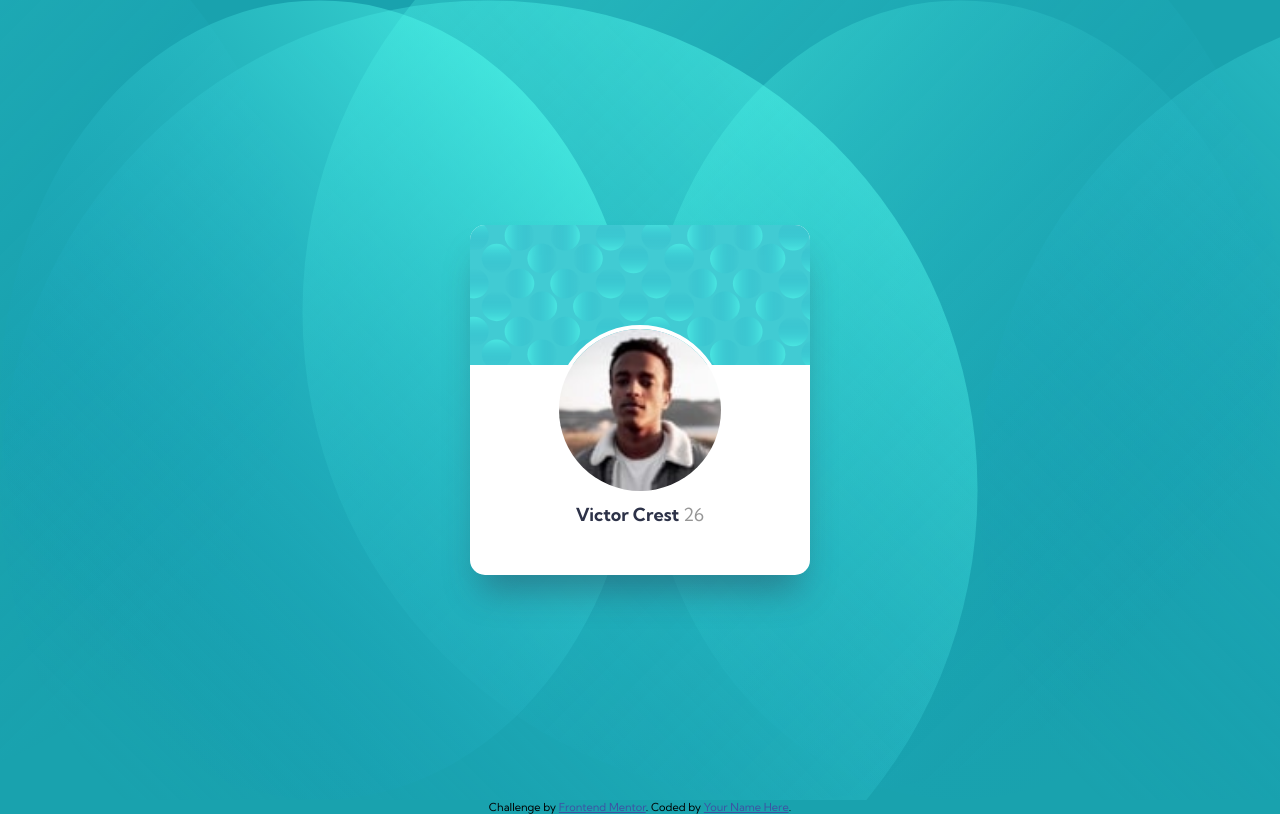
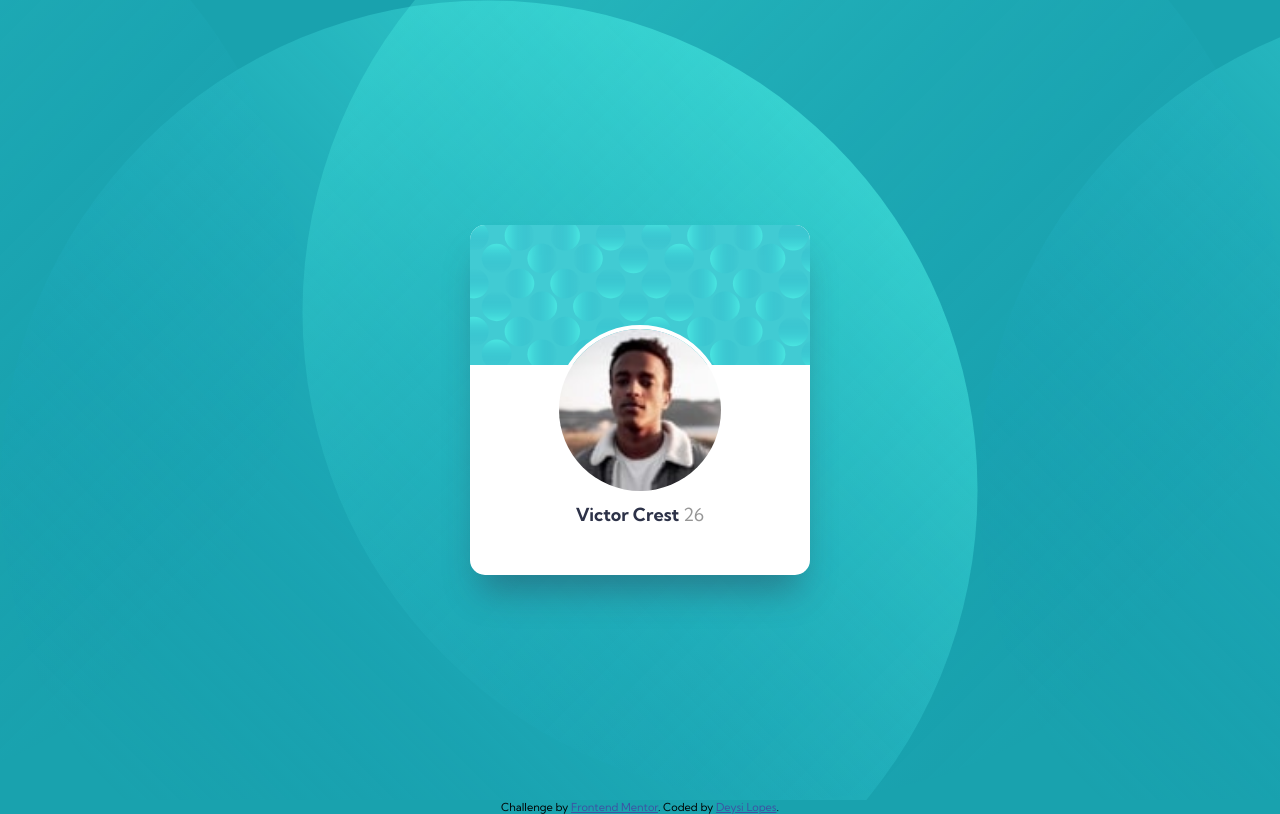
Before and after one commit to DeysiLopes/profile-card, a plain HTML site: page index.html in a window 1280 px wide. Drawn offline with Linux system fonts and the light colour scheme.

Commit message:
Update style

```diff
--- a/index.html
+++ b/index.html
@@ -14,10 +14,7 @@
 </head>
 <body>
   <main>
-    <div class="background">
-      <img src="/images/bg-pattern-top.svg" alt="background-top" class="bg-top">
-      <img src="/images/bg-pattern-bottom.svg" alt="background-bottom" class="bg-bottom">
-    </div>
+    <div class="background"></div>
 
     <div class="card">
       <div class="card-item">
@@ -30,7 +27,7 @@
   </main>
   <footer class="attribution">
       Challenge by <a href="https://www.frontendmentor.io?ref=challenge" target="_blank">Frontend Mentor</a>.
-      Coded by <a href="#">Your Name Here</a>.
+      Coded by <a href="https://github.com/DeysiLopes/profile-card.git">Deysi Lopes</a>.
   </footer>
 </body>
 </html>
```
